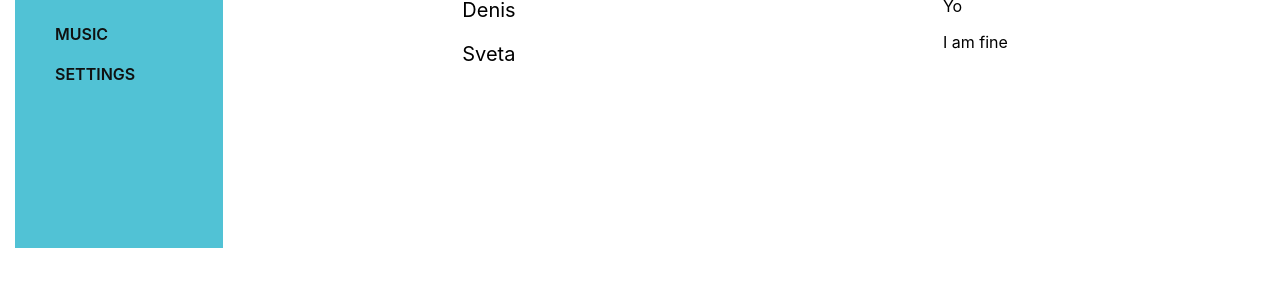
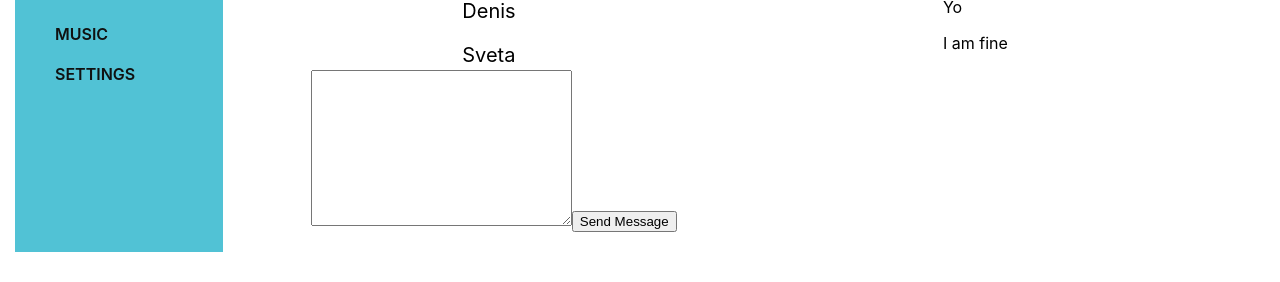
Before and after one commit to ekizilov95/it-kamasutra, a React (Create React App) app: page /dialogs in a window 1280 px wide. Shown: the part 182-464 px from the top of the page. Built offline with nearby package versions, Linux system fonts and the light colour scheme.

Commit message:
lesson 40: reducer

```diff
--- a/src/App.js
+++ b/src/App.js
@@ -27,7 +27,9 @@ function App({ appState, dispatch }) {
             <Route
               exact
               path="/dialogs"
-              render={() => <Dialogs state={appState.dialogsPage} />}
+              render={() => (
+                <Dialogs state={appState.dialogsPage} dispatch={dispatch} />
+              )}
             />
           </div>
         </div>
--- a/src/components/Dialogs/Dialogs.jsx
+++ b/src/components/Dialogs/Dialogs.jsx
@@ -2,8 +2,21 @@ import React from "react";
 import "./Dialogs.css";
 import DialogItem from "./DialogItem/DialogItem";
 import Message from "./Messages/Message";
+import {
+  onChangeDialogMessageActionCreactor,
+  addMessageActionCreator,
+} from "../../redux/dialogs-reducer";
 
-const Dialogs = ({ state }) => {
+const Dialogs = ({ state, dispatch }) => {
+  const onMessageChange = (e) => {
+    let text = e.target.value;
+    dispatch(onChangeDialogMessageActionCreactor(text));
+  };
+
+  const addNewMessage = () => {
+    dispatch(addMessageActionCreator());
+  };
+
   return (
     <div className="dialogs">
       <div className="dialogs__inner">
@@ -16,6 +29,18 @@ const Dialogs = ({ state }) => {
           <Message message={item.message} />
         ))}
       </div>
+      <div className="dialogs__form">
+        <textarea
+          onChange={onMessageChange}
+          value={state.newMessageText}
+          name="message"
+          cols="30"
+          rows="10"
+        ></textarea>
+        <button onClick={addNewMessage} className="dialogs__btn">
+          Send Message
+        </button>
+      </div>
     </div>
   );
 };
--- a/src/components/Profile/MyPosts/MyPosts.jsx
+++ b/src/components/Profile/MyPosts/MyPosts.jsx
@@ -4,7 +4,7 @@ import UserPost from "./Post/Post";
 import {
   addPostActionCreator,
   onChangePostActionCreator,
-} from "../../../redux/state";
+} from "../../../redux/profile-reducer";
 
 const MyPosts = ({ posts, dispatch }) => {
   let newPostElement = React.createRef();
--- /dev/null
+++ b/src/redux/dialogs-reducer.js
@@ -0,0 +1,23 @@
+const UPDATE_NEW_DIALOG_MESSAGE = "UPDATE-NEW-DIALOG-MESSAGE",
+  ADD_MESSAGE = "ADD-MESSAGE";
+
+const dialogsReducer = (state, action) => {
+  switch (action.type) {
+    case UPDATE_NEW_DIALOG_MESSAGE:
+      state.newMessageText = action.newText;
+      return state;
+    case ADD_MESSAGE:
+      state.newMessageText = action.newText;
+      return state;
+    default:
+      return state;
+  }
+};
+
+export const addMessageActionCreator = () => ({ type: ADD_MESSAGE });
+export const onChangeDialogMessageActionCreactor = (text) => ({
+  type: UPDATE_NEW_DIALOG_MESSAGE,
+  newText: text,
+});
+
+export default dialogsReducer;
--- /dev/null
+++ b/src/redux/profile-reducer.js
@@ -0,0 +1,32 @@
+const ADD_POST = "ADD-POST",
+  UPDATE_NEW_POST_TEXT = "UPDATE-NEW-POST-TEXT";
+
+const profileReducer = (state, action) => {
+  switch (action.type) {
+    case ADD_POST:
+      let newPost = {
+        id: 5,
+        message: state.newPostText,
+        like: 0,
+      };
+      state.postData.push(newPost);
+      state.newPostText = "";
+      return state;
+    case UPDATE_NEW_POST_TEXT:
+      state.newPostText = action.newText;
+      console.log(state);
+
+      return state;
+    default:
+      return state;
+  }
+};
+
+export const addPostActionCreator = () => ({ type: ADD_POST });
+
+export const onChangePostActionCreator = (text) => ({
+  type: UPDATE_NEW_POST_TEXT,
+  newText: text,
+});
+
+export default profileReducer;
--- a/src/redux/state.js
+++ b/src/redux/state.js
@@ -1,5 +1,5 @@
-const ADD_POST = "ADD-POST",
-  UPDATE_NEW_POST_TEXT = "UPDATE-NEW-POST-TEXT";
+import profileReducer from "./profile-reducer";
+import dilogsReducer from "./dialogs-reducer";
 
 let store = {
   _state: {
@@ -31,6 +31,8 @@ let store = {
         { id: 3, name: "Denis" },
         { id: 4, name: "Sveta" },
       ],
+
+      newMessageText: "",
     },
   },
   _callSubscriber() {
@@ -44,29 +46,11 @@ let store = {
   },
 
   dispatch(action) {
-    if (action.type === ADD_POST) {
-      let newPost = {
-        id: 5,
-        message: this._state.profilePage.newPostText,
-        like: 0,
-      };
-      this._state.profilePage.postData.push(newPost);
-      this._state.profilePage.newPostText = "";
+    this._state.profilePage = profileReducer(this._state.profilePage, action);
+    this._state.dialogsPage = dilogsReducer(this._state.dialogsPage, action);
 
-      this._callSubscriber(this._state);
-    } else if (action.type === UPDATE_NEW_POST_TEXT) {
-      this._state.profilePage.newPostText = action.newText;
-      this._callSubscriber(this._state);
-    }
+    this._callSubscriber(this._state);
   },
 };
 
-export const addPostActionCreator = () => {
-  return { type: ADD_POST };
-};
-
-export const onChangePostActionCreator = (text) => {
-  return { type: UPDATE_NEW_POST_TEXT, newText: text };
-};
-
 export default store;
```
Also changed, not shown: 1 other file (tests, documents, lock files or other folders).
